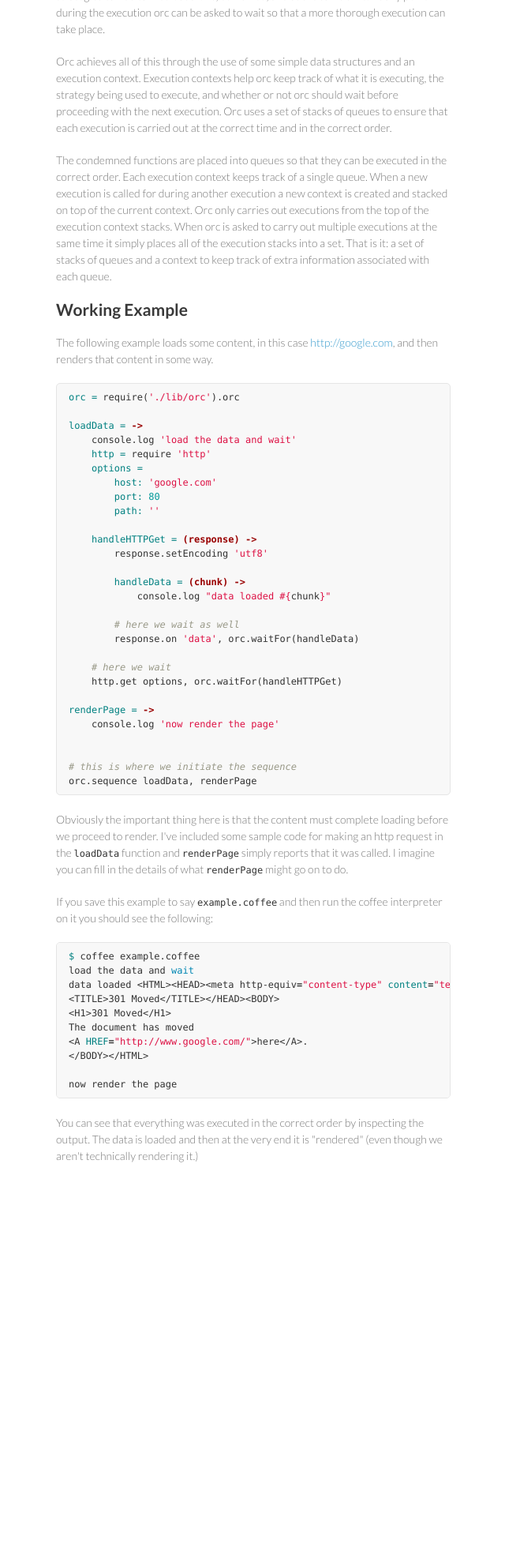
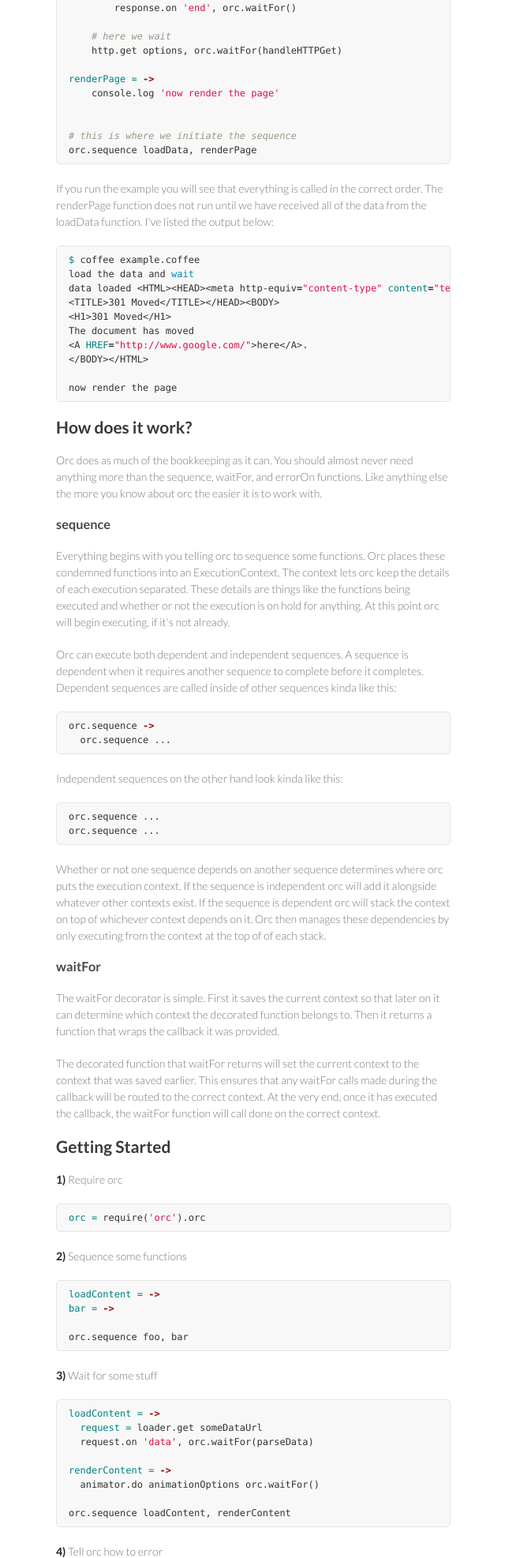
Before and after one commit to michaelavila/orc, a plain HTML site: page index.html in a window 1280 px wide. Shown: the part 827-2800 px from the top of the page at 79% size, without its empty margins (499-1139 px from the left). Before the commit the page ends 2371 px from the top, so only its background shows below. Drawn offline with Linux system fonts and the light colour scheme.

```diff
--- a/index.html
+++ b/index.html
@@ -31,70 +31,24 @@
         <h1>
 <a name="orc" class="anchor" href="#orc"><span class="octicon octicon-link"></span></a>orc</h1>
 
-<p>Orc is designed with one particular goal in mind: to simplify how event driven
-programs are written. The approach orc takes in solving this problem is simpler
-and less obtrusive than the <a href="https://github.com/caolan/async">alternatives</a>.
-This is the interface to orc:</p>
+<p>Orc orchestrates the execution of lists of functions. This library will help you:</p>
 
-<div class="highlight"><pre><span class="c1"># run a list of functions one after another</span>
-<span class="c1"># waiting between functions that require</span>
-<span class="c1"># some kind of asynchronous handling</span>
-<span class="nx">orc</span><span class="p">.</span><span class="nx">sequence</span> <span class="nx">functions</span><span class="p">...</span>
+<ol>
+<li>clearly and concisely express asynchronous flow</li>
+<li>do so without interfering with your API</li>
+</ol><p>Get it from npm:</p>
 
-<span class="c1"># and in the functions that the sequence calls</span>
-<span class="c1"># you wrap the callbacks you want to wait for</span>
-<span class="c1"># with the orc waitFor decorator</span>
-<span class="nv">callback = </span><span class="nx">orc</span><span class="p">.</span><span class="nx">waitFor</span> <span class="nx">eventCallback</span>
-</pre></div>
+<pre><code>npm install orc
+</code></pre>
 
 <h2>
-<a name="why-use-it" class="anchor" href="#why-use-it"><span class="octicon octicon-link"></span></a>Why use it?</h2>
+<a name="example" class="anchor" href="#example"><span class="octicon octicon-link"></span></a>Example</h2>
 
-<p>Using orc should result in programs that avoid two common problems. The first
-is created when using the javascript event mechanism directly to express the
-asynchronous parts of your program. In this situation the problem is that the
-flow of the program jumps from event handler to event handler. This makes the
-program difficult to understand and work with. The second situation involves
-using something like caolan's <a href="https://github.com/caolan/async">async</a>.
-Unfortunately, implementations like this require you to introduce implementation
-details about how asynchrony is managed into the signature of the asynchronous
-methods.</p>
-
-<p>So orc will help you:</p>
-
-<ol>
-<li>clearly and concisely express asynchronous flow control</li>
-<li>do so without interfering with the API of your module</li>
-</ol><h2>
-<a name="how-does-it-work" class="anchor" href="#how-does-it-work"><span class="octicon octicon-link"></span></a>How does it work?</h2>
-
-<p>Orc is a simple beast. A methodical executor, orc orchestrates the execution of
-lists of functions. Orc has two execution strategies: one by one or all at once.
-These strategies can be carried out alone, combined, and at the same time. At
-any point during the execution orc can be asked to wait so that a more thorough
-execution can take place.</p>
-
-<p>Orc achieves all of this through the use of some simple data structures and an
-execution context. Execution contexts help orc keep track of what it is
-executing, the strategy being used to execute, and whether or not orc should
-wait before proceeding with the next execution. Orc uses a set of stacks of
-queues to ensure that each execution is carried out at the correct time and in
-the correct order.</p>
-
-<p>The condemned functions are placed into queues so that they can be executed in
-the correct order. Each execution context keeps track of a single queue. When
-a new execution is called for during another execution a new context is created
-and stacked on top of the current context. Orc only carries out executions from
-the top of the execution context stacks. When orc is asked to carry out multiple
-executions at the same time it simply places all of the execution stacks into a
-set. That is it: a set of stacks of queues and a context to keep track of extra
-information associated with each queue.</p>
-
-<h2>
-<a name="working-example" class="anchor" href="#working-example"><span class="octicon octicon-link"></span></a>Working Example</h2>
-
-<p>The following example loads some content, in this case <a href="http://google.com">http://google.com</a>, and
-then renders that content in some way.</p>
+<p>The following example is typical: make an HTTP request for some content and
+render that content in some way once we receive it. Here we tell orc to
+sequence the two functions loadData and renderPage. In the loadData function we
+tell orc to waitFor a response and then to wait for the data to finish loading.
+The renderPage function just logs "now render the page" to the console.</p>
 
 <div class="highlight"><pre><span class="nv">orc = </span><span class="nx">require</span><span class="p">(</span><span class="s">'./lib/orc'</span><span class="p">).</span><span class="nx">orc</span>
 
@@ -112,8 +66,10 @@
         <span class="nv">handleData = </span><span class="nf">(chunk) -&gt;</span>
             <span class="nx">console</span><span class="p">.</span><span class="nx">log</span> <span class="s">"data loaded </span><span class="si">#{</span><span class="nx">chunk</span><span class="si">}</span><span class="s">"</span>
 
+        <span class="nx">response</span><span class="p">.</span><span class="nx">on</span> <span class="s">'data'</span><span class="p">,</span> <span class="nx">handleData</span>
+
         <span class="c1"># here we wait as well</span>
-        <span class="nx">response</span><span class="p">.</span><span class="nx">on</span> <span class="s">'data'</span><span class="p">,</span> <span class="nx">orc</span><span class="p">.</span><span class="nx">waitFor</span><span class="p">(</span><span class="nx">handleData</span><span class="p">)</span>
+        <span class="nx">response</span><span class="p">.</span><span class="nx">on</span> <span class="s">'end'</span><span class="p">,</span> <span class="nx">orc</span><span class="p">.</span><span class="nx">waitFor</span><span class="p">()</span>
 
     <span class="c1"># here we wait</span>
     <span class="nx">http</span><span class="p">.</span><span class="nx">get</span> <span class="nx">options</span><span class="p">,</span> <span class="nx">orc</span><span class="p">.</span><span class="nx">waitFor</span><span class="p">(</span><span class="nx">handleHTTPGet</span><span class="p">)</span>
@@ -126,14 +82,9 @@
 <span class="nx">orc</span><span class="p">.</span><span class="nx">sequence</span> <span class="nx">loadData</span><span class="p">,</span> <span class="nx">renderPage</span>
 </pre></div>
 
-<p>Obviously the important thing here is that the content must complete loading
-before we proceed to render. I've included some sample code for making an http
-request in the <code>loadData</code> function and <code>renderPage</code> simply reports that it was
-called. I imagine you can fill in the details of what <code>renderPage</code> might go on
-to do.</p>
-
-<p>If you save this example to say <code>example.coffee</code> and then run the coffee
-interpreter on it you should see the following:</p>
+<p>If you run the example you will see that everything is called in the correct
+order. The renderPage function does not run until we have received all of the
+data from the loadData function. I've listed the output below:</p>
 
 <div class="highlight"><pre><span class="nv">$ </span>coffee example.coffee
 load the data and <span class="nb">wait</span>
@@ -147,9 +98,112 @@
 now render the page
 </pre></div>
 
-<p>You can see that everything was executed in the correct order by inspecting the
-output. The data is loaded and then at the very end it is "rendered" (even
-though we aren't technically rendering it.)</p>
+<h2>
+<a name="how-does-it-work" class="anchor" href="#how-does-it-work"><span class="octicon octicon-link"></span></a>How does it work?</h2>
+
+<p>Orc does as much of the bookkeeping as it can. You should almost never need
+anything more than the sequence, waitFor, and errorOn functions. Like anything
+else the more you know about orc the easier it is to work with.</p>
+
+<h3>
+<a name="sequence" class="anchor" href="#sequence"><span class="octicon octicon-link"></span></a>sequence</h3>
+
+<p>Everything begins with you telling orc to sequence some functions. Orc places
+these condemned functions into an ExecutionContext. The context lets orc keep
+the details of each execution separated. These details are things like the
+functions being executed and whether or not the execution is on hold for
+anything. At this point orc will begin executing, if it's not already.</p>
+
+<p>Orc can execute both dependent and independent sequences. A sequence is dependent
+when it requires another sequence to complete before it completes. Dependent
+sequences are called inside of other sequences kinda like this:</p>
+
+<div class="highlight"><pre><span class="nx">orc</span><span class="p">.</span><span class="nx">sequence</span> <span class="nf">-&gt;</span>
+  <span class="nx">orc</span><span class="p">.</span><span class="nx">sequence</span> <span class="p">...</span>
+</pre></div>
+
+<p>Independent sequences on the other hand look kinda like this:</p>
+
+<div class="highlight"><pre><span class="nx">orc</span><span class="p">.</span><span class="nx">sequence</span> <span class="p">...</span>
+<span class="nx">orc</span><span class="p">.</span><span class="nx">sequence</span> <span class="p">...</span>
+</pre></div>
+
+<p>Whether or not one sequence depends on another sequence determines where orc
+puts the execution context. If the sequence is independent orc will add it
+alongside whatever other contexts exist. If the sequence is dependent orc
+will stack the context on top of whichever context depends on it. Orc then
+manages these dependencies by only executing from the context at the top of of
+each stack.</p>
+
+<h3>
+<a name="waitfor" class="anchor" href="#waitfor"><span class="octicon octicon-link"></span></a>waitFor</h3>
+
+<p>The waitFor decorator is simple. First it saves the current context so that
+later on it can determine which context the decorated function belongs to. Then
+it returns a function that wraps the callback it was provided.</p>
+
+<p>The decorated function that waitFor returns will set the current context to the
+context that was saved earlier. This ensures that any waitFor calls made during
+the callback will be routed to the correct context. At the very end, once it
+has executed the callback, the waitFor function will call done on the correct
+context.</p>
+
+<h2>
+<a name="getting-started" class="anchor" href="#getting-started"><span class="octicon octicon-link"></span></a>Getting Started</h2>
+
+<p><strong>1)</strong> Require orc</p>
+
+<div class="highlight"><pre><span class="nv">orc = </span><span class="nx">require</span><span class="p">(</span><span class="s">'orc'</span><span class="p">).</span><span class="nx">orc</span>
+</pre></div>
+
+<p><strong>2)</strong> Sequence some functions</p>
+
+<div class="highlight"><pre><span class="nv">loadContent = </span><span class="nf">-&gt;</span>
+<span class="nv">bar = </span><span class="nf">-&gt;</span>
+
+<span class="nx">orc</span><span class="p">.</span><span class="nx">sequence</span> <span class="nx">foo</span><span class="p">,</span> <span class="nx">bar</span>
+</pre></div>
+
+<p><strong>3)</strong> Wait for some stuff</p>
+
+<div class="highlight"><pre><span class="nv">loadContent = </span><span class="nf">-&gt;</span>
+  <span class="nv">request = </span><span class="nx">loader</span><span class="p">.</span><span class="nx">get</span> <span class="nx">someDataUrl</span>
+  <span class="nx">request</span><span class="p">.</span><span class="nx">on</span> <span class="s">'data'</span><span class="p">,</span> <span class="nx">orc</span><span class="p">.</span><span class="nx">waitFor</span><span class="p">(</span><span class="nx">parseData</span><span class="p">)</span>
+
+<span class="nv">renderContent = </span><span class="nf">-&gt;</span>
+  <span class="nx">animator</span><span class="p">.</span><span class="nx">do</span> <span class="nx">animationOptions</span> <span class="nx">orc</span><span class="p">.</span><span class="nx">waitFor</span><span class="p">()</span>
+
+<span class="nx">orc</span><span class="p">.</span><span class="nx">sequence</span> <span class="nx">loadContent</span><span class="p">,</span> <span class="nx">renderContent</span>
+</pre></div>
+
+<p><strong>4)</strong> Tell orc how to error</p>
+
+<div class="highlight"><pre><span class="nv">loadContent = </span><span class="nf">-&gt;</span>
+  <span class="nv">request = </span><span class="nx">loader</span><span class="p">.</span><span class="nx">get</span> <span class="nx">someDataUrl</span>
+  <span class="nx">request</span><span class="p">.</span><span class="nx">on</span> <span class="s">'data'</span><span class="p">,</span> <span class="nx">orc</span><span class="p">.</span><span class="nx">waitFor</span><span class="p">(</span><span class="nx">parseData</span><span class="p">)</span>
+  <span class="nx">request</span><span class="p">.</span><span class="nx">on</span> <span class="s">'error'</span><span class="p">,</span> <span class="nx">orc</span><span class="p">.</span><span class="nx">errorOn</span><span class="p">()</span>
+
+<span class="nv">renderContent = </span><span class="nf">-&gt;</span>
+  <span class="nx">animator</span><span class="p">.</span><span class="nx">do</span> <span class="nx">animationOptions</span> <span class="nx">orc</span><span class="p">.</span><span class="nx">waitFor</span><span class="p">()</span>
+
+<span class="nx">orc</span><span class="p">.</span><span class="nx">sequence</span> <span class="nx">loadContent</span><span class="p">,</span> <span class="nx">renderContent</span>
+</pre></div>
+
+<p><strong>5)</strong> Handle sequence error instead of erroring</p>
+
+<div class="highlight"><pre><span class="nv">loadContent = </span><span class="nf">-&gt;</span>
+  <span class="nv">request = </span><span class="nx">loader</span><span class="p">.</span><span class="nx">get</span> <span class="nx">someDataUrl</span>
+  <span class="nx">request</span><span class="p">.</span><span class="nx">on</span> <span class="s">'data'</span><span class="p">,</span> <span class="nx">orc</span><span class="p">.</span><span class="nx">waitFor</span><span class="p">(</span><span class="nx">parseData</span><span class="p">)</span>
+  <span class="nx">request</span><span class="p">.</span><span class="nx">on</span> <span class="s">'error'</span><span class="p">,</span> <span class="nx">orc</span><span class="p">.</span><span class="nx">errorOn</span><span class="p">()</span>
+
+<span class="nv">renderContent = </span><span class="nf">-&gt;</span>
+  <span class="nx">animator</span><span class="p">.</span><span class="nx">do</span> <span class="nx">animationOptions</span> <span class="nx">orc</span><span class="p">.</span><span class="nx">waitFor</span><span class="p">()</span>
+
+<span class="nv">context = </span><span class="nx">orc</span><span class="p">.</span><span class="nx">sequence</span> <span class="nx">loadContent</span><span class="p">,</span> <span class="nx">renderContent</span>
+<span class="nv">context.handleError = </span><span class="nf">(error, context) -&gt;</span> <span class="nx">console</span><span class="p">.</span><span class="nx">log</span> <span class="s">"</span><span class="si">#{</span><span class="nx">error</span><span class="si">}</span><span class="s"> for </span><span class="si">#{</span><span class="nx">context</span><span class="si">}</span><span class="s">"</span>
+</pre></div>
+
+<p>That's it.</p>
       </section>
       <footer>
         <p>This project is maintained by <a href="https://github.com/michaelavila">michaelavila</a></p>
```
Also changed, not shown: params.json (+1 -1 lines).
